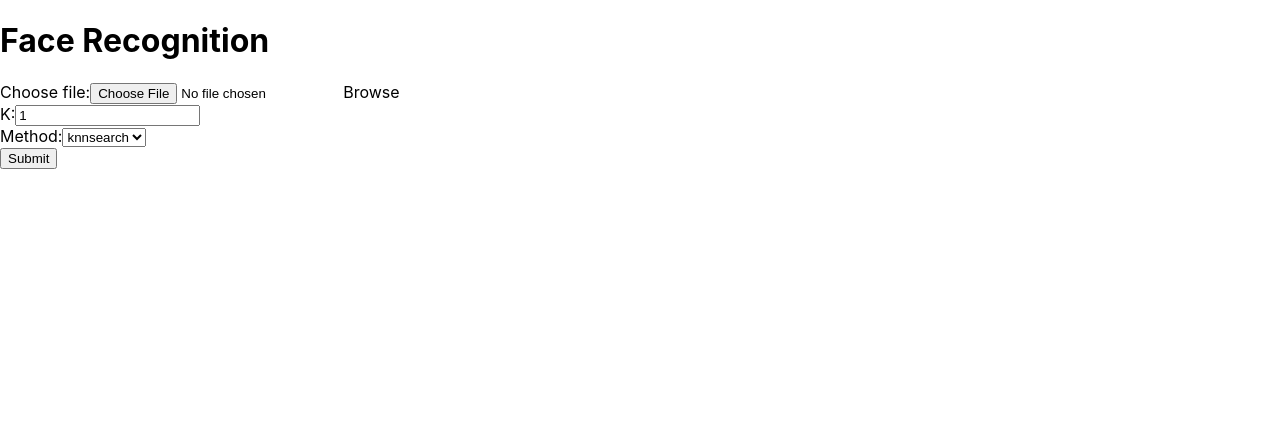
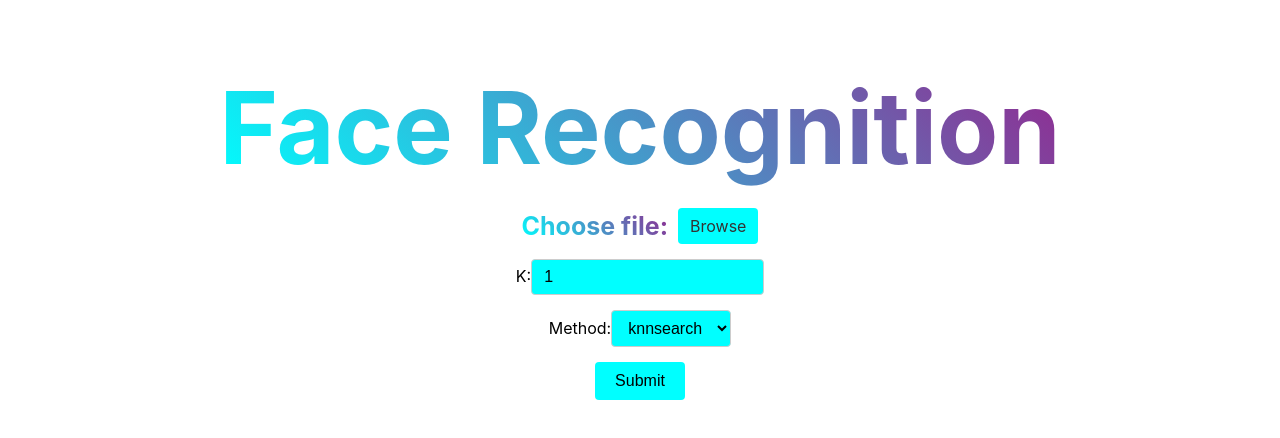
Before and after one commit to Lucasino20/DB-Multimedia, a React (Create React App) app in the folder frontend/: page / in a window 1280 px wide. Shown: the top 438 px of the page. Built offline with nearby package versions, Linux system fonts and the light colour scheme.

Commit message:
Update_new css props App.css

```diff
--- a/frontend/src/App.css
+++ b/frontend/src/App.css
@@ -1,38 +1,167 @@
-.App {
-  text-align: center;
+.body{
+   background: linear-gradient(to top left, #00FFFF, #93278F);
+}
+.container {
+  display: flex;
+  flex-direction: column;
+  align-items: center;
 }
 
-.App-logo {
-  height: 40vmin;
+.styled-title {
+  font-size: 100px;
+  color: #333;
+  margin-bottom: 20px;
+  background: linear-gradient(45deg, #00FFFF, #93278F);
+  background-clip: text;
+  -webkit-background-clip: text;
+  -webkit-text-fill-color: transparent;
+}
+
+.file-label-text {
+  background: linear-gradient(45deg, #00FFFF, #93278F);
+  background-clip: text;
+  -webkit-background-clip: text;
+  -webkit-text-fill-color: transparent;
+  font-weight: bold;
+  font-size: 25px;
+}
+
+.selected-image-item {
+  width: 200px;
+  height: auto;
+  border-radius: 5%;
+}
+
+.image-container {
+  display: flex;
+  flex-wrap: wrap;
+}
+
+.image-item {
+  width: 200px;
+  margin: 10px;
+  padding: 10px;
+  border: 1px solid #ccc;
+  text-align: center;
+  border-radius: 5%;
+}
+
+.image-item img {
+  width: 100%;
+  height: auto;
+  border-radius: 5%;
+}
+
+.image-item p {
+  margin-top: 10px;
+}
+.image-path {
+  overflow: hidden;
+  text-overflow: ellipsis;
+  white-space: nowrap;
+}
+
+.form-group {
+  margin-bottom: 15px;
+}
+
+.file-label {
+  display: flex;
+  align-items: center;
+}
+
+.file-label-text {
+  margin-right: 10px;
+}
+
+.file-input {
+  display: none;
+}
+
+.file-input-button {
+  padding: 8px 12px;
+  background-color: #00FFFF;
+  color: #333;
+  border-radius: 4px;
+  cursor: pointer;
+  transition: background-color 0.3s ease;
+}
+
+.file-input-button:hover {
+  background-color: #01cdcd;
+}
+
+
+.styled-input {
+  border: 1px solid #ccc;
+  border-radius: 4px;
+  padding: 8px 12px;
+  font-size: 16px;
+  outline: none;
+  transition: border-color 0.2s ease-in-out;
+  background-color: #00FFFF;
+}
+
+.styled-input:focus {
+  border-color: #007bff;
+}
+
+
+.styled-select {
+  border: 1px solid #ccc;
+  border-radius: 4px;
+  padding: 8px 12px;
+  font-size: 16px;
+  outline: none;
+  transition: border-color 0.2s ease-in-out;
+  background-color: #00FFFF;
+}
+
+.styled-select select {
+  appearance: none;
+  outline: none;
+  border: none;
+  background-color: transparent;
+  padding: 8px 12px;
+  font-size: 16px;
+  border: 1px solid #ccc;
+  border-radius: 4px;
+  cursor: pointer;
+  width: 100%;
+}
+
+.styled-select select:focus {
+  border-color: #007bff;
+}
+
+.styled-select::before {
+  content: "";
+  position: absolute;
+  top: 50%;
+  right: 12px;
+  transform: translateY(-50%);
+  border-style: solid;
+  border-width: 6px 6px 0 6px;
+  border-color: #555 transparent transparent transparent;
   pointer-events: none;
 }
 
-@media (prefers-reduced-motion: no-preference) {
-  .App-logo {
-    animation: App-logo-spin infinite 20s linear;
-  }
+.styled-select select::-ms-expand {
+  display: none;
 }
 
-.App-header {
-  background-color: #282c34;
-  min-height: 100vh;
-  display: flex;
-  flex-direction: column;
-  align-items: center;
-  justify-content: center;
-  font-size: calc(10px + 2vmin);
-  color: white;
+.styled-button {
+  background-color: #00FFFF;
+  color: black;
+  padding: 10px 20px;
+  font-size: 16px;
+  border: none;
+  border-radius: 4px;
+  cursor: pointer;
+  display: block;
+  margin: 0 auto;
 }
 
-.App-link {
-  color: #61dafb;
+.styled-button:hover {
+  background-color: #01cdcd;
 }
-
-@keyframes App-logo-spin {
-  from {
-    transform: rotate(0deg);
-  }
-  to {
-    transform: rotate(360deg);
-  }
-}
```
